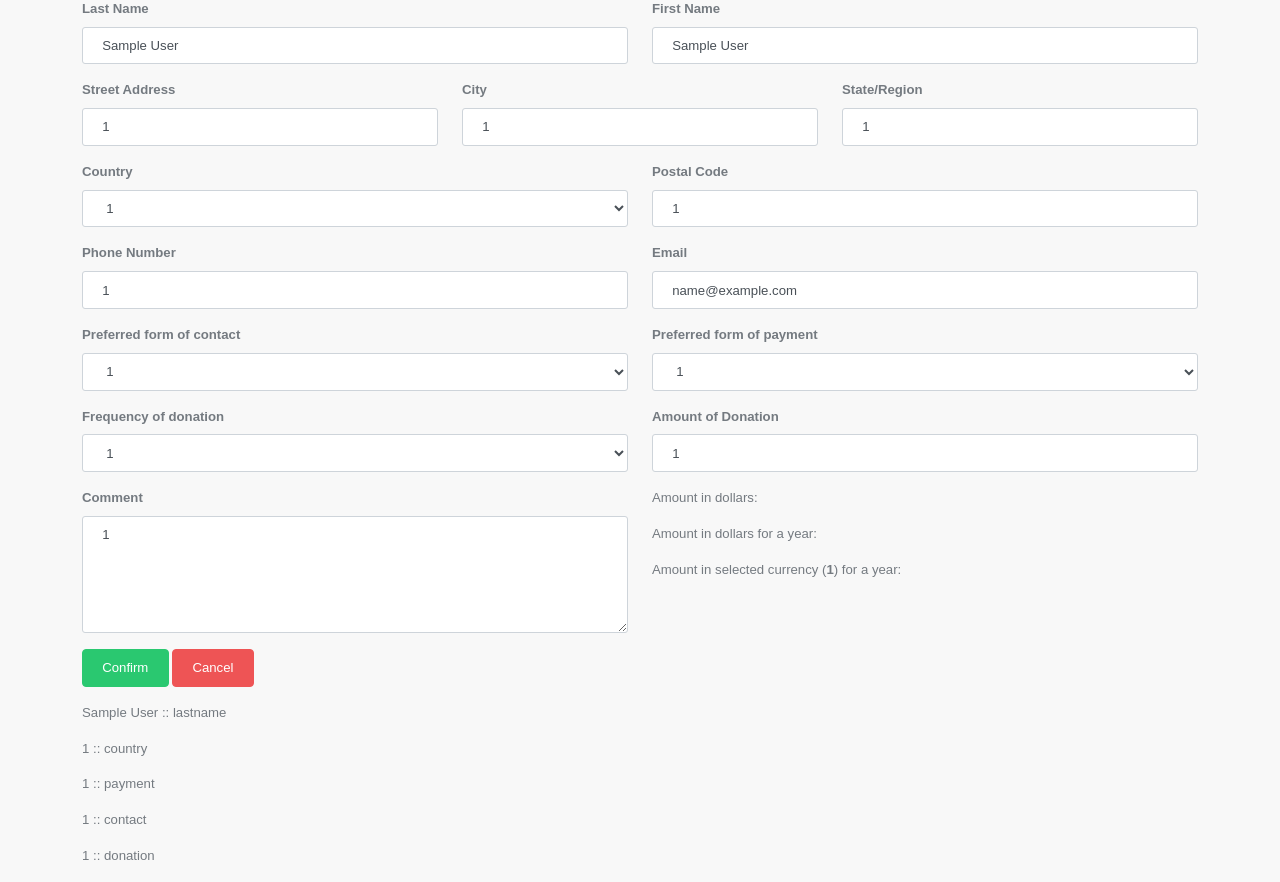
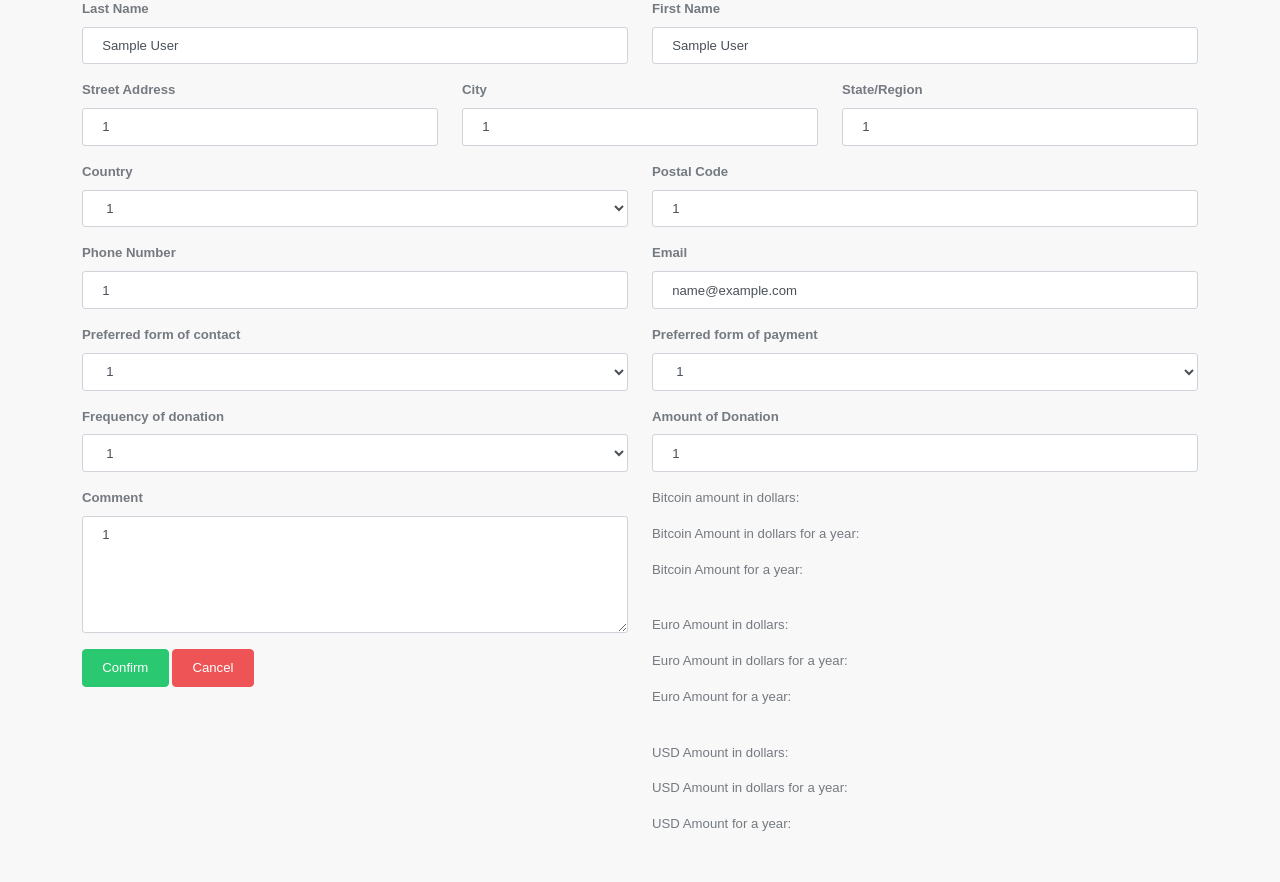
Before and after one commit to PEeGEe21/project, a PHP site: page /confirm.php in a window 1280 px wide. Shown: the part 67-949 px from the top of the page. Run offline with PHP 8.4, Linux system fonts and the light colour scheme; the visitor is signed in with stand-in values (Sample User, id 1).

Commit message:
second commit

```diff
--- a/confirm.php
+++ b/confirm.php
@@ -58,6 +58,19 @@
         header("location: index.php");
 }
 
+// if(isset($_POST['cancel']))
+//   {
+
+
+
+//         header("location: index.php");
+//          echo "<script>alert('Start a new form');</script>";
+
+// }
+// else {
+//
+//     // exit();
+//     }
 
 ?>
 
@@ -73,7 +86,9 @@
         <div class="container">
             <div style="margin-top: 30px">
             <?php
+                // if (isset($_SESSION["lname"])) {
                     echo "<h3>Confirm or edit your donation, " . $_SESSION['lname'] . "</h3>";
+                // }
             ?>
 
                 <form method="post" onSubmit='onSubmit()'>
@@ -81,31 +96,31 @@
                     <div class="row">
                         <div class="form-group col-sm-12 col-lg-6">
                             <label for="lname">Last Name</label>
-                            <input class="form-control" type="text" placeholder="Enter your Last Name" name="lname" id="lname" value="<?php echo $_SESSION['lname'];?>">
+                            <input class="form-control" type="text" placeholder="Enter your Last Name" name="lname" id="lname" value="<?php echo $_SESSION['lname'];?>" required>
                         </div>
                         <div class="form-group col-sm-12 col-lg-6">
                             <label for="fname">First Name</label>
-                            <input class="form-control" type="text" placeholder="Enter your First Name" name="fname" id="fname" value="<?php echo $_SESSION['fname'];?>">
+                            <input class="form-control" type="text" placeholder="Enter your First Name" name="fname" id="fname" value="<?php echo $_SESSION['fname'];?>" required>
                         </div>
                     </div>
                     <div class="row">
                         <div class="form-group col-sm-12 col-lg-4">
                             <label for="address">Street Address</label>
-                            <input class="form-control" type="text" placeholder="Address" name="address" id="address" value="<?php echo $_SESSION['address'];?>">
+                            <input class="form-control" type="text" placeholder="Address" name="address" id="address" value="<?php echo $_SESSION['address'];?>" required>
                         </div>
                         <div class="form-group col-sm-12 col-lg-4">
                             <label for="city">City</label>
-                            <input class="form-control" type="text" placeholder="City" name="city" id="city" value="<?php echo $_SESSION['city'];?>">
+                            <input class="form-control" type="text" placeholder="City" name="city" id="city" value="<?php echo $_SESSION['city'];?>" required>
                         </div>
                         <div class="form-group col-sm-12 col-lg-4">
                             <label for="state">State/Region</label>
-                            <input class="form-control" type="text" placeholder="State" name="state" id="state" value="<?php echo $_SESSION['state'];?>">
+                            <input class="form-control" type="text" placeholder="State" name="state" id="state" value="<?php echo $_SESSION['state'];?>" required>
                         </div>
                     </div>
                     <div class="row">
                         <div class="form-group col-sm-12 col-lg-6">
                             <label for="country">Country</label>
-                                <select id="country" name="country" class="form-control" value="<?php echo $_SESSION['country'];?>">
+                                <select id="country" name="country" class="form-control" value="<?php echo $_SESSION['country'];?>" required>
                                     <option value="<?php echo $_SESSION['country'];?>"><?php echo $_SESSION['country'];?></option>
                                     <option value="Afghanistan">Afghanistan</option>
                                     <option value="Åland Islands">Åland Islands</option>
@@ -355,23 +370,23 @@
                         </div>
                         <div class="form-group col-sm-12 col-lg-6">
                             <label for="postcode">Postal Code</label>
-                            <input class="form-control" type="text" placeholder="Postal Code" name="postcode" id="postcode" value="<?php echo $_SESSION['postcode'];?>">
+                            <input class="form-control" type="text" placeholder="Postal Code" name="postcode" id="postcode" value="<?php echo $_SESSION['postcode'];?>" required>
                         </div>
                     </div>
                     <div class="row">
                         <div class="form-group col-sm-12 col-lg-6">
                             <label for="mobno">Phone Number</label>
-                            <input class="form-control" type="text" name="mobno" placeholder="Phone Number" maxlength="11" pattern="[0-9]+" id="mobno" value="<?php echo $_SESSION['mobno'];?>"/>
+                            <input class="form-control" type="text" name="mobno" placeholder="Phone Number" maxlength="11" pattern="[0-9]+" id="mobno" value="<?php echo $_SESSION['mobno'];?>" required/>
                         </div>
                         <div class="form-group col-sm-12 col-lg-6">
                             <label for="email">Email</label>
-                            <input class="form-control" type="email" placeholder="Email" name="email" id="email" value="<?php echo $_SESSION['email'];?>">
+                            <input class="form-control" type="email" placeholder="Email" name="email" id="email" value="<?php echo $_SESSION['email'];?>" required>
                         </div>
                     </div>
                     <div class="row">
                         <div class="form-group col-sm-12 col-lg-6">
                             <label for="contact">Preferred form of contact</label>
-                            <select class="form-control" name="contact" id="contact" >
+                            <select class="form-control" name="contact" id="contact" required>
                                 <option value="<?php echo $_SESSION['contact'];?>">
                                     <?php echo $_SESSION['contact'];?>
                                 </option>
@@ -385,7 +400,7 @@
                         </div>
                         <div class="form-group col-sm-12 col-lg-6">
                             <label for="payment">Preferred form of payment</label>
-                            <select class="form-control" id="payment" name="payment">
+                            <select class="form-control" id="payment" name="payment" required>
                                 <option value="<?php echo $_SESSION['payment'];?>">
                                     <?php echo $_SESSION['payment'];?>
                                 </option>
@@ -405,7 +420,7 @@
                     <div class="row">
                         <div class="form-group col-sm-12 col-lg-6">
                             <label for="donation">Frequency of donation</label>
-                            <select id="donation" name="donation" class="form-control" >
+                            <select id="donation" name="donation" class="form-control" required>
                                 <option value="<?php echo $_SESSION['donation'];?>">
                                     <?php echo $_SESSION['donation'];?></option>
 
@@ -422,7 +437,7 @@
                         </div>
                         <div class="form-group col-sm-12 col-lg-6">
                             <label for="currency">Amount of Donation</label>
-                            <input type="number" class="form-control" placeholder="99.9" pattern="[0-9]+" name="currency" id="currency" value="<?php echo $_SESSION['currency'];?>">
+                            <input type="number" class="form-control" placeholder="99.9" pattern="[0-9]+" name="currency" id="currency" value="<?php echo $_SESSION['currency'];?>" required>
                         </div>
                     </div>
                     <!-- <div class="form-group col-4">
@@ -430,26 +445,51 @@
                         <textarea class="form-control" rows="5" placeholder="Comments" name="comment" id="comment">
                     </div> -->
                     <div class="row">
-                        <div class="form-group col-sm-12 col-lg-6">
-                            <label for="comment">Comment</label>
-                            <textarea class="form-control" id="comment" rows="5" name="comment"><?php echo $_SESSION['comment'];?></textarea>
+                        <div class="col-sm-12 col-lg-6">
+                            <div class="row">
+                                <div class="form-group col-sm-12 col-lg-12">
+                                    <label for="comment">Comment</label>
+                                    <textarea class="form-control" id="comment" rows="5" name="comment" required><?php echo $_SESSION['comment'];?></textarea>
+
+                                </div>
+                                <div class="form-group col-sm-12 col-lg-12">
+                                    <!-- <input class="btn btn-success" onClick="confirmsub()" type="button" value="Review"> -->
+                                    <!-- <input class="btn btn-success" name="submit" type="submit" value="Review"> -->
+                                    <button type="submit" class="btn btn-success" name="submit">Confirm</button>
+                                    <button type="button" class="btn btn-danger" onClick=cancel()>Cancel</button>
+
+                                </div>
+
+                            </div>
                         </div>
                         <div class="form-group col-sm-12 col-lg-6">
-                            <p>Amount in dollars: <strong><span id="payment_text"></span></strong></p>
-                            <p>Amount in dollars for a year: <strong><span id="conversion_in_dollars"></span></strong></p>
-                            <p>Amount in selected currency (<strong><?php echo $_SESSION['payment'];?></strong>) for a year: <strong><span id="yearly_amount"></span></strong></p>
+                            <p>Bitcoin amount in dollars: <strong><span id="payment_text"></span></strong></p>
+                            <p>Bitcoin Amount in dollars for a year: <strong><span id="conversion_in_dollars"></span></strong></p>
+                            <p>Bitcoin Amount for a year: <strong><span id="yearly_amount"></span></strong></p>
+                            <br>
+                            <p>Euro Amount in dollars: <strong><span id="payment_text_euro"></span></strong></p>
+                            <p>Euro Amount in dollars for a year: <strong><span id="conversion_in_dollars_euro"></span></strong></p>
+                            <p>Euro Amount for a year: <strong><span id="yearly_amount_euro"></span></strong></p>
+                            <br>
+                            <p>USD Amount in dollars: <strong><span id="payment_text_usd"></span></strong></p>
+                            <p>USD Amount in dollars for a year: <strong><span id="conversion_in_usd"></span></strong></p>
+                            <p>USD Amount for a year: <strong><span id="yearly_amount_usd"></span></strong></p>
+
+
+
+
+
+
                         </div>
+
+
                     </div>
 
                     <div class="row">
 
-                        <div class="form-group col-sm-12 col-lg-8">
-                            <!-- <input class="btn btn-success" onClick="confirmsub()" type="button" value="Review"> -->
-                            <!-- <input class="btn btn-success" name="submit" type="submit" value="Review"> -->
-                            <button type="submit" class="btn btn-success" name="submit">Confirm</button>
-                            <button type="button" class="btn btn-danger" onClick=cancel()>Cancel</button>
 
-                        </div>
+
+
                     </div>
 
                     <?php
@@ -459,11 +499,11 @@
                         // echo $lname=$_POST['lname'];
                         // echo "<h3>Confirm your donation, " . $_SESSION['lname'] . "</h3>";
 
-                        echo "<p> " . $_SESSION['lname'] . " :: lastname </br></p>";
-                        echo "<p> " . $_SESSION['country'] . " :: country </br></p>";
-                        echo "<p> " . $_SESSION['payment'] . " :: payment </br></p>";
-                        echo "<p> " . $_SESSION['contact'] . " :: contact </br></p>";
-                        echo "<p> " . $_SESSION['donation'] . " :: donation </br></p>";
+                        // echo "<p> " . $_SESSION['lname'] . " :: lastname </br></p>";
+                        // echo "<p> " . $_SESSION['country'] . " :: country </br></p>";
+                        // echo "<p> " . $_SESSION['payment'] . " :: payment </br></p>";
+                        // echo "<p> " . $_SESSION['contact'] . " :: contact </br></p>";
+                        // echo "<p> " . $_SESSION['donation'] . " :: donation </br></p>";
 // }
 
                     ?>
@@ -529,27 +569,48 @@
                 document.getElementById('yearly_amount').innerHTML = yearly_amount
                 document.getElementById('conversion_in_dollars').innerHTML = conversion_in_dollars
 
-            }else if ((<?php echo $_SESSION['payment'];?>) = "Euro"){
+            }
+
+            if ((<?php echo $_SESSION['payment'];?>) = "Euro"){
                 console.log('<?php echo $_SESSION['payment'];?>');
                 console.log('<?php echo $_SESSION['currency'];?> is in EURO' );
                 var text = (fx.convert((<?php echo $_SESSION['currency'];?>), {from: "EUR", to: "USD"}));
                 // console.log(text, "text");
-                let conversion_in_dollars = text * 12
-                console.log(conversion_in_dollars, "conversion_in_dollars")
+                let conversion_in_dollars_euro = text * 12
+                console.log(conversion_in_dollars_euro, "conversion_in_dollars_euro")
 
                 let a = <?php echo $_SESSION['currency'];?>;
-                let yearly_amount  =  a * 12;
-                console.log(yearly_amount, "yearly_amount")
+                let yearly_amount_euro  =  a * 12;
+                console.log(yearly_amount_euro, "yearly_amount")
 
 
-                document.getElementById('payment_text').innerHTML = text
-                document.getElementById('yearly_amount').innerHTML = yearly_amount
-                document.getElementById('conversion_in_dollars').innerHTML = conversion_in_dollars
+                document.getElementById('payment_text_euro').innerHTML = text
+                document.getElementById('yearly_amount_euro').innerHTML = yearly_amount_euro
+                document.getElementById('conversion_in_dollars_euro').innerHTML = conversion_in_dollars_euro
 
             }
-            else{
-                alert('hello')
+
+            if((<?php echo $_SESSION['payment'];?>) = "USD"){
+                console.log('<?php echo $_SESSION['payment'];?>');
+                console.log('<?php echo $_SESSION['currency'];?> is in USD' );
+                var text = (fx.convert((<?php echo $_SESSION['currency'];?>), {from: "USD", to: "USD"}));
+                // console.log(text, "text");
+                let conversion_in_usd = text * 12
+                console.log(conversion_in_usd, "conversion_in_usd")
+
+                let a = <?php echo $_SESSION['currency'];?>;
+                let yearly_amount_usd  =  a * 12;
+                console.log(yearly_amount_usd, "yearly_amount_usd")
+
+
+                document.getElementById('payment_text_usd').innerHTML = text
+                document.getElementById('yearly_amount_usd').innerHTML = yearly_amount_usd
+                document.getElementById('conversion_in_usd').innerHTML = conversion_in_usd
+
             }
+            // else{
+            //     alert('hello')
+            // }
 
 
 
```
Also changed, not shown: index.php (+14 -14 lines), project.sql (+3 -4 lines), 1 other file.
